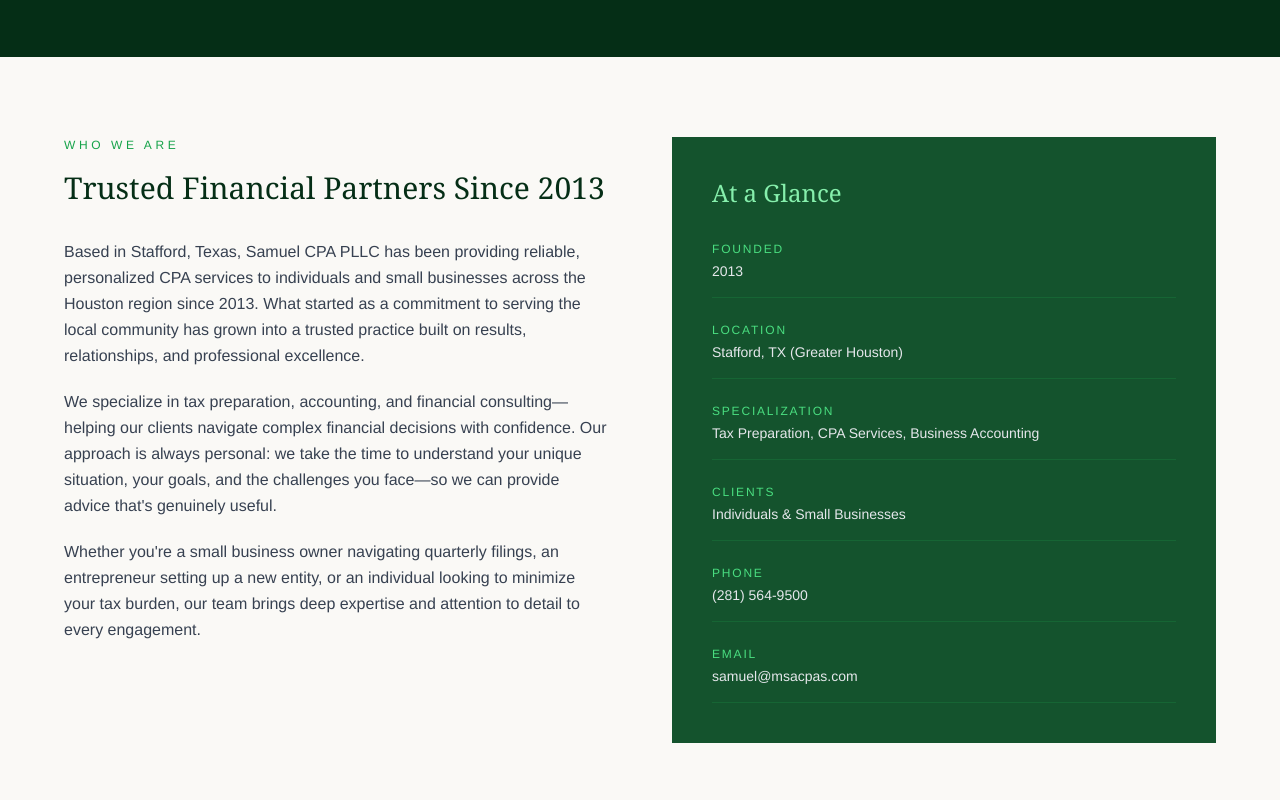
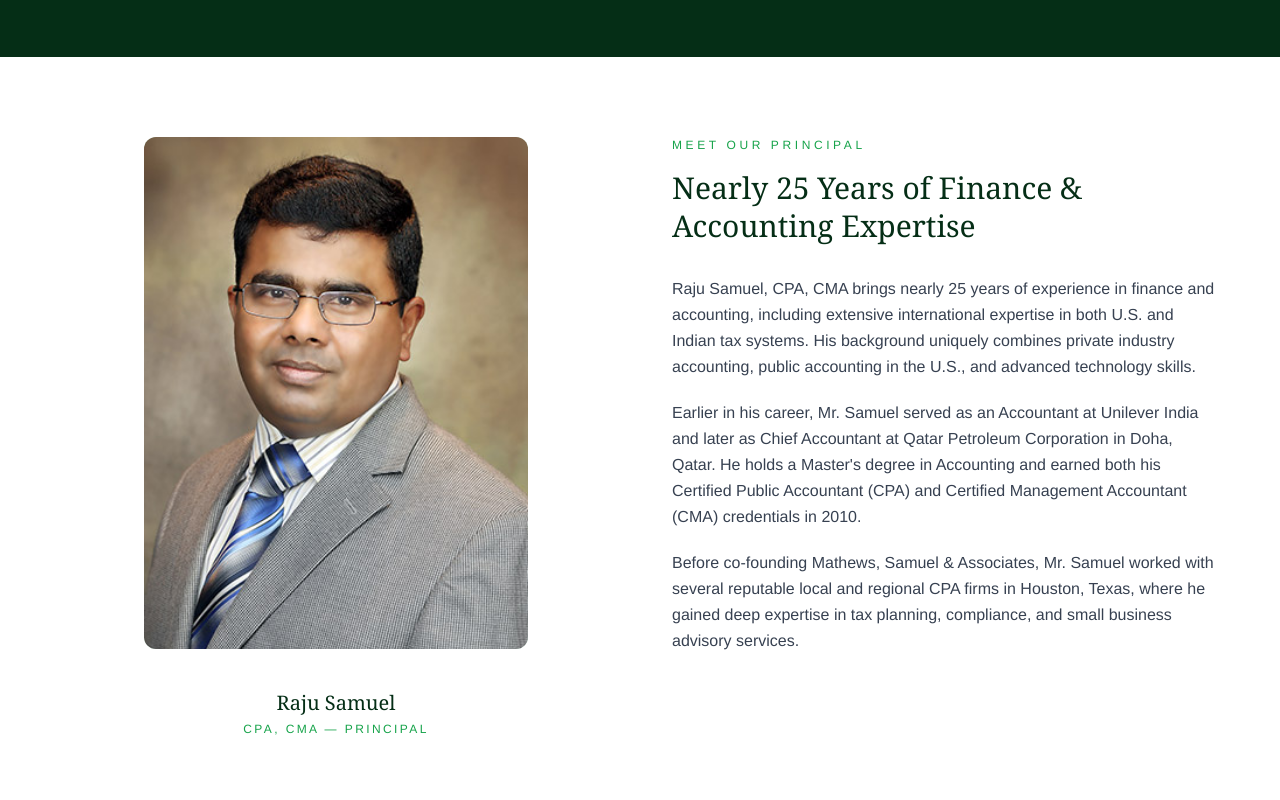
Before and after one commit to rmathew21/msacpas, a React (Vite) app: page /about in a window 1280 px wide. Shown: the part 400-1200 px from the top of the page. Built offline with nearby package versions, Linux system fonts and the light colour scheme.

Commit message:
added bio image and text to About

```diff
--- a/src/pages/About.jsx
+++ b/src/pages/About.jsx
@@ -1,4 +1,5 @@
 import { Link } from 'react-router-dom';
+import aboutImg from '../assets/RajuSamuel.jpg';
 
 const values = [
   {
@@ -30,6 +31,52 @@
             About Samuel CPA, PLLC
           </h1>
           <div className="w-16 h-px bg-forest-500 mt-8" />
+        </div>
+      </section>
+
+      {/* Principal Bio */}
+      <section className="bg-white py-20 px-6">
+        <div className="max-w-6xl mx-auto">
+          <div className="grid grid-cols-1 md:grid-cols-2 gap-16 items-start">
+            {/* Photo */}
+            <div className="flex flex-col items-center ">
+              <div className="w-full max-w-sm aspect-[3/4] bg-forest-100 overflow-hidden rounded-xl">
+                <img
+                  src={aboutImg}
+                  alt="Raju Samuel, CPA, CMA"
+                  className="w-full h-full object-cover object-top"
+                  onError={(e) => {
+                    e.target.style.display = 'none';
+                    e.target.parentElement.classList.add('flex', 'items-center', 'justify-center');
+                    e.target.parentElement.innerHTML = '<span class="text-forest-400 text-sm tracking-widest uppercase">Photo</span>';
+                  }}
+                />
+              </div>
+              <div className="mt-6 text-center py-4">
+                <p className="text-forest-950 font-serif text-xl">Raju Samuel</p>
+                <p className="text-forest-600 text-xs tracking-[0.2em] uppercase mt-1">CPA, CMA — Principal</p>
+              </div>
+            </div>
+
+            {/* Bio Text */}
+            <div>
+              <p className="text-xs tracking-[0.3em] uppercase text-forest-600 mb-4">Meet Our Principal</p>
+              <h2 className="text-3xl font-serif text-forest-950 mb-8 leading-tight">
+                Nearly 25 Years of Finance & Accounting Expertise
+              </h2>
+              <div className="prose prose-sm text-gray-700 leading-relaxed space-y-5">
+                <p>
+                  Raju Samuel, CPA, CMA brings nearly 25 years of experience in finance and accounting, including extensive international expertise in both U.S. and Indian tax systems. His background uniquely combines private industry accounting, public accounting in the U.S., and advanced technology skills.
+                </p>
+                <p>
+                  Earlier in his career, Mr. Samuel served as an Accountant at Unilever India and later as Chief Accountant at Qatar Petroleum Corporation in Doha, Qatar. He holds a Master's degree in Accounting and earned both his Certified Public Accountant (CPA) and Certified Management Accountant (CMA) credentials in 2010.
+                </p>
+                <p>
+                  Before co-founding Mathews, Samuel & Associates, Mr. Samuel worked with several reputable local and regional CPA firms in Houston, Texas, where he gained deep expertise in tax planning, compliance, and small business advisory services.
+                </p>
+              </div>
+            </div>
+          </div>
         </div>
       </section>
 
```
Also changed, not shown: src/assets/RajuSamuel.jpg (added).
